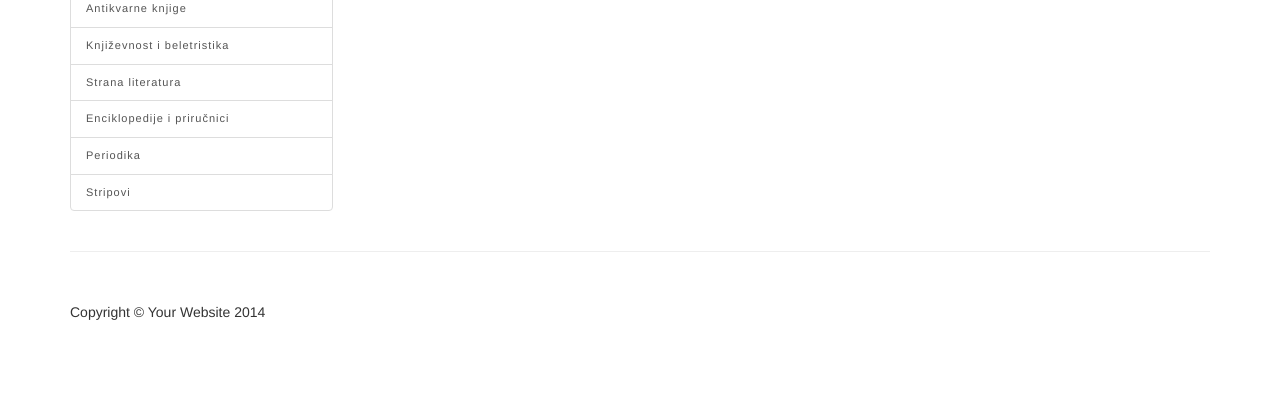
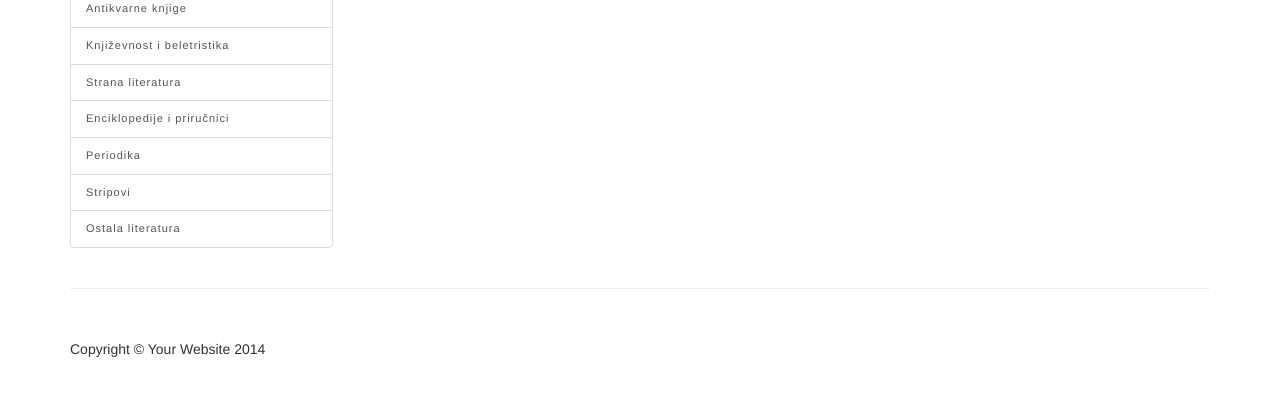
Before and after one commit to Tartuffe1/books-service, a Django app: page / in a window 1280 px wide. Shown: the part 166-562 px from the top of the page. Run offline with Django 3.2, Linux system fonts and the light colour scheme; data that the repository does not hold is empty; parts of the project's set-up code (start-up, migrations or seed data) failed here and were passed over; some libraries are stand-ins or nearby versions.

Commit message:
Dodao sam kretanje po kategorijama, promijenio dakle books.views i category_menu.html

```diff
--- a/myheroku/templates/includes/category_menu.html
+++ b/myheroku/templates/includes/category_menu.html
@@ -1,10 +1,11 @@
 <p class="lead">Kategorije</p>
 <div class="list-group">
-    <a href="#" class="list-group-item">Stručna literatura</a>
-    <a href="#" class="list-group-item">Antikvarne knjige</a>
-    <a href="#" class="list-group-item">Književnost i beletristika</a>
-    <a href="#" class="list-group-item">Strana literatura </a>
-    <a href="#" class="list-group-item">Enciklopedije i priručnici </a>
-    <a href="#" class="list-group-item">Periodika </a>
-    <a href="#" class="list-group-item">Stripovi</a>
+    <a href={% url "books:category" 'expert' %} class="list-group-item">Stručna literatura</a>
+    <a href={% url "books:category" 'antiquarian' %} class="list-group-item">Antikvarne knjige</a>
+    <a href={% url "books:category" 'classic' %} class="list-group-item">Književnost i beletristika</a>
+    <a href={% url "books:category" 'foreign' %} class="list-group-item">Strana literatura </a>
+    <a href={% url "books:category" 'encyclopedias_and_handbooks' %} class="list-group-item">Enciklopedije i priručnici </a>
+    <a href={% url "books:category" 'periodicals' %} class="list-group-item">Periodika </a>
+    <a href={% url "books:category" 'comics' %} class="list-group-item">Stripovi</a>
+    <a href={% url "books:category" 'ostala' %} class="list-group-item">Ostala literatura</a>
 </div>
```
Also changed, not shown: books/views.py (+21 -10 lines), myheroku/media/images/20121122-92491_Cccb4Ph.jpg (added), myheroku/media/images/20121211-80556.jpg (added), myheroku/media/images/20121214-139349.jpg (added).
